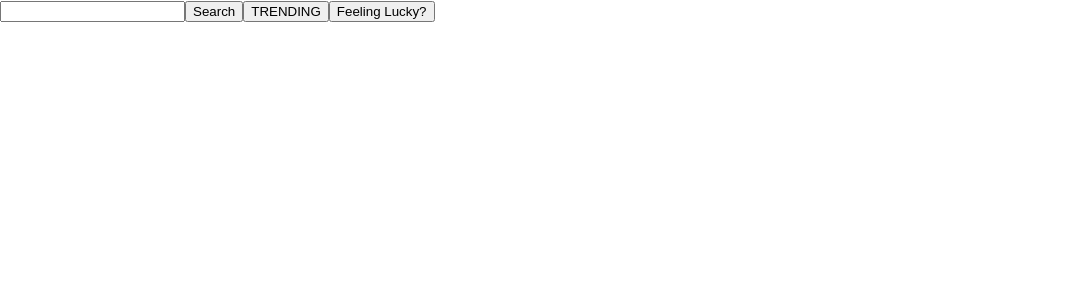
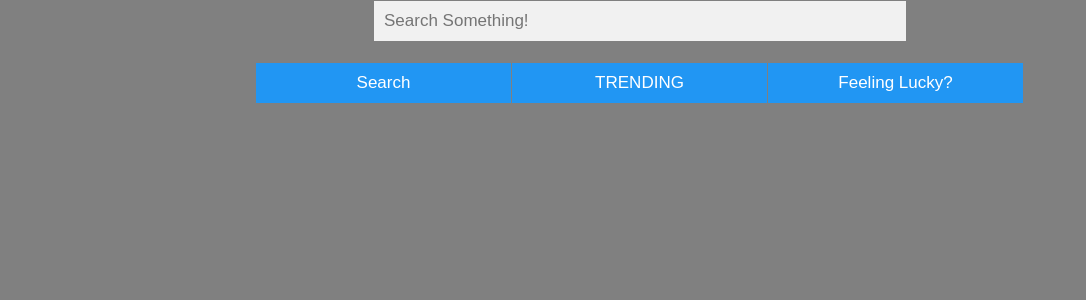
Before and after one commit to ERICKLOJANO/GiphyReactApp, a React (Create React App) app: page / in a window 1280 px wide. Shown: the top 300 px of the page, without its empty margins (0-1086 px from the left). Built offline with nearby package versions, Linux system fonts and the light colour scheme.

Commit message:
added styling to webpage

```diff
--- a/src/App.css
+++ b/src/App.css
@@ -1,8 +1,54 @@
 .App {
+  text-align: center;
+  background-color: gray;
+}
+
+body{
+  height: 100%;
+  background-color: gray;
+}
+
+img{
+  width: 100%
+}
+input{
+  padding: 10px;
+  font-size: 17px;
+  border: 1px solid grey;
+  width: 40%;
+  background: #f1f1f1;
+}
+
+button{
+  width: 20%;
+  padding: 10px;
+  background: #2196F3;
+  color: white;
+  font-size: 17px;
+  border: 1px solid grey;
+  border-left: none; /* Prevent double borders */
+}
+
+.image{
+  display: block;
+  margin-left: auto;
+  margin-right: auto;
+  width: 40%;
+}
+
+#gifContainer{
+width: 100%;
+}
+
+.mainContainer{
+  height: 100%;
+}
+
+.searchBar{
   text-align: center;
 }
 
-.image{
-  height: 400 px;
-  width: 60%
+.buttonContainer{
+  text-align: center;
+  align-content: center;
 }
--- a/src/App.jsx
+++ b/src/App.jsx
@@ -4,6 +4,7 @@ import Axios from 'axios';
 import './App.css';
 
 import GIFCard from './GIFCard'
+// import SearchField from './SearchField'
 
 
 class App extends Component {
@@ -17,6 +18,10 @@ class App extends Component {
 		this.UpdateQuery = this.UpdateQuery.bind(this);
 		this.SearchTrendingGifs = this.SearchTrendingGifs.bind(this);
 		// this.SearchRandomGif = this.SearchRandomGif.bind(this);
+	}
+
+	UpdateQuery(event) {
+	  this.setState({ searchQuery: event.target.value });
 	}
 
 	SearchGifs() {
@@ -52,8 +57,8 @@ class App extends Component {
 		.catch((error) => console.log(error));
 	}
 
-	/* DOESNT WORK?
-
+/*
+	DOESNT WORK
 		SearchRandomGif(){
 		Axios.get(' http://api.giphy.com/v1/gifs/random',{
 			params:{
@@ -63,7 +68,7 @@ class App extends Component {
 		})
 		.then((response) => {
 			this.setState({
-				gifs: response.data.data,
+				gifs: response.data,
 			});
 		})
 		.catch((error) => console.log(error));
@@ -75,14 +80,20 @@ class App extends Component {
 
 	render() {
 		return (
-			<div>
-			<input
-			onChange={this.UpdateQuery} value={this.state.searchQuery}>
-			</input>
+			<div className = "mainContainer">
+			<div className = "searchBar">
+				<input
+				onChange={this.UpdateQuery} value={this.state.searchQuery} placeholder = "Search Something!">
+				</input>
+			</div>
+			<br></br>
+			<div className = "buttonContainer">
 				<button onClick={this.SearchGifs}>Search</button>
 				<button onClick={this.SearchTrendingGifs}>TRENDING</button>
 				<button onClick={this.SearchRandomGif}>Feeling Lucky?</button>
-				<div>
+			</div>
+			<br></br>
+				<div id = "gifContainer">
 				{this.state.gifs.map((Entry) => {
 					return (
 						<GIFCard
```
Also changed, not shown: src/SearchField.jsx (+5 -5 lines), 1 other file (tests, documents, lock files or other folders).
